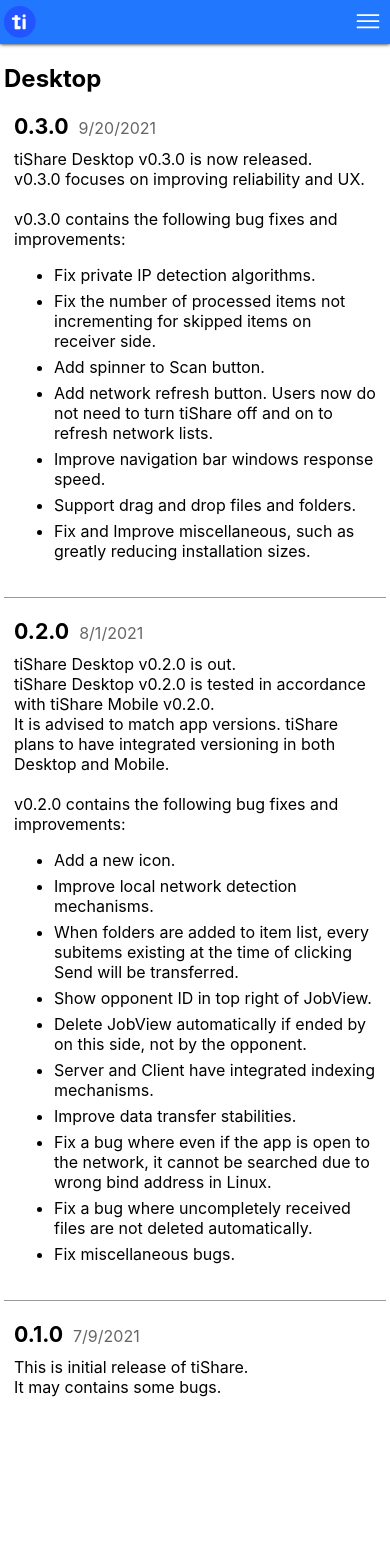
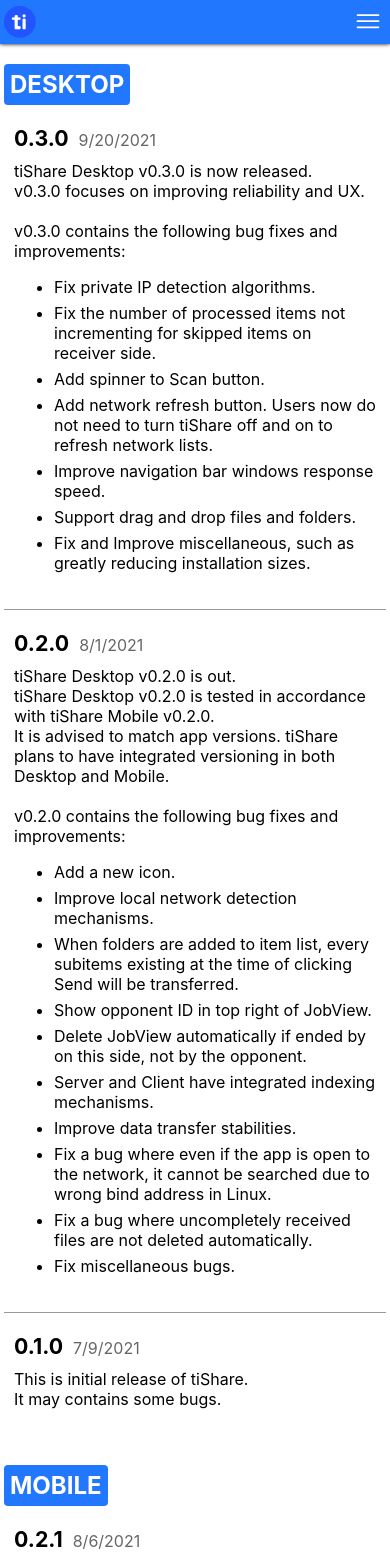
Before and after one commit to dlguswo333/tishare-docs, a React (Create React App) app: page /tishare-docs/releases in a window 390 px wide. Shown: the top 1563 px of the page. Before the commit the page ends 1433 px from the top, so only its background shows below. Built offline with nearby package versions, Linux system fonts and the light colour scheme.

Commit message:
Add Mobile Releases and Improve styles

```diff
--- a/src/Releases.js
+++ b/src/Releases.js
@@ -4,7 +4,8 @@ import { useTranslation } from 'react-i18next'
 import { pathnameState } from './States'
 import { useRecoilState } from 'recoil'
 
-function Faq() {
+function Releases() {
+  const platforms = ['desktop', 'mobile']
   const [t, i18n] = useTranslation()
   /** @type {Object.<string, {title:string, body:string}} */
   const items = i18n.getResource('en', 'translation', 'releases')
@@ -14,24 +15,25 @@ function Faq() {
     setPathname('/tishare-docs/releases')
   }, [setPathname])
 
-  function getReleases() {
-    const platforms = ['desktop', 'mobile']
-    const versions = ['0.3.0', '0.2.0', '0.1.0']
-    return versions.map((val) => getRelease(platforms[0], val))
-    // return platforms.map((platform) => versions.map((version) => getRelease(platform, version))).flat()
+  function getReleases(platform) {
+    let ret = []
+    const versions = Object.keys(items[platform])
+    ret.push(<h2 key={platform}>{platform.toUpperCase()}</h2>)
+    ret.push(...versions.map((version) => getRelease(platform, version)))
+    return ret
   }
 
   /**
+   * @param {string} platform
    * @param {string} ver
    */
   function getRelease(platform, ver) {
-    const bullets = items[platform][ver]['bullets'].map((val) => <li>{val}</li>)
-    console.log(items[platform][ver]['time'], new Date(items[platform][ver]['time']))
+    const bullets = items[platform][ver]['bullets'].map((val, ind) => <li key={ind}>{val}</li>)
     return (
-      <section className={classes.Release}>
+      <section className={classes.Release} key={platform + ver}>
         <div className={classes.Title}>
           <span className={classes.Version}>{ver}</span>
-          <span className={classes.Date}>{new Date(items[platform][ver]['time']).toLocaleDateString()}</span>
+          <span className={classes.Date}>{new Date(items[platform][ver]['time']).toLocaleDateString(i18n.languages[0])}</span>
         </div>
         {t(`releases.${platform}.${ver}.head`)}
         <ul>
@@ -42,13 +44,12 @@ function Faq() {
   }
 
   return (
-    <>
-      <div className={classes.Releases}>
-        <h2>Desktop</h2>
-        {getReleases()}
-      </div >
-    </>
+    <div className={classes.Releases}>
+      {platforms.map((platform) => (
+        <div key={platform}>{getReleases(platform)}</div>)
+      )}
+    </div>
   )
 }
 
-export default Faq
+export default Releases
--- a/src/Releases.module.scss
+++ b/src/Releases.module.scss
@@ -5,7 +5,13 @@
   flex-direction: column;
   margin: 0 4px;
   h2 {
+    display: inline-block;
+    width: fit-content;
     margin-bottom: 0;
+    padding: 6px;
+    background-color: $primary1;
+    color: $onPrimary;
+    border-radius: 4px;
   }
   .Release {
     width: 100%;
@@ -24,7 +30,7 @@
         color: $grey_6;
       }
     }
-    &:not(:last-child) {
+    &:not(:last-of-type) {
       border-bottom: 1px solid $grey_9;
     }
     li {
--- a/src/lang/en.json
+++ b/src/lang/en.json
@@ -52,6 +52,24 @@
         "foot": "",
         "time": "2021-07-09"
       }
+    },
+    "mobile": {
+      "0.2.1": {
+        "head": "tiShare version 0.2.1 has arrived.\nv0.2.1 contains the following bug fixes and improvements.",
+        "bullets": [
+          "Fix crash after if the number of tasks exceeds limit.",
+          "Improve the condition of foreground service notification.",
+          "Fix item checks bugs."
+        ],
+        "foot": "",
+        "time": "2021-08-06"
+      },
+      "0.2.0": {
+        "head": "This is the initial release of tiShare mobile.",
+        "bullets": [],
+        "foot": "",
+        "time": "2021-07-29"
+      }
     }
   },
   "faq": {
--- a/src/lang/ko.json
+++ b/src/lang/ko.json
@@ -12,6 +12,65 @@
     "grid3Body": "tiShare와 함께라면, 파일 뿐 아니라 폴더도 공유할 수 있습니다.",
     "grid4Title": "동시에 여러 전송 작업 지원",
     "grid4Body": "동시에 여러 기기와 파일을 주고 받으세요."
+  },
+  "releases": {
+    "desktop": {
+      "0.3.0": {
+        "head": "tiShare Desktop v0.3.0 is now released.\nv0.3.0 focuses on improving reliability and UX.\n\nv0.3.0 contains the following bug fixes and improvements:",
+        "bullets": [
+          "Fix private IP detection algorithms.",
+          "Fix the number of processed items not incrementing for skipped items on receiver side.",
+          "Add spinner to Scan button.",
+          "Add network refresh button. Users now do not need to turn tiShare off and on to refresh network lists.",
+          "Improve navigation bar windows response speed.",
+          "Support drag and drop files and folders.",
+          "Fix and Improve miscellaneous, such as greatly reducing installation sizes."
+        ],
+        "foot": "",
+        "time": "2021-09-20"
+      },
+      "0.2.0": {
+        "head": "tiShare Desktop v0.2.0 is out.\ntiShare Desktop v0.2.0 is tested in accordance with tiShare Mobile v0.2.0.\nIt is advised to match app versions. tiShare plans to have integrated versioning in both Desktop and Mobile.\n\nv0.2.0 contains the following bug fixes and improvements:",
+        "bullets": [
+          "Add a new icon.",
+          "Improve local network detection mechanisms.",
+          "When folders are added to item list, every subitems existing at the time of clicking Send will be transferred.",
+          "Show opponent ID in top right of JobView.",
+          "Delete JobView automatically if ended by on this side, not by the opponent.",
+          "Server and Client have integrated indexing mechanisms.",
+          "Improve data transfer stabilities.",
+          "Fix a bug where even if the app is open to the network, it cannot be searched due to wrong bind address in Linux.",
+          "Fix a bug where uncompletely received files are not deleted automatically.",
+          "Fix miscellaneous bugs."
+        ],
+        "foot": "",
+        "time": "2021-08-01"
+      },
+      "0.1.0": {
+        "head": "This is initial release of tiShare.\nIt may contains some bugs.",
+        "bullets": [],
+        "foot": "",
+        "time": "2021-07-09"
+      }
+    },
+    "mobile": {
+      "0.2.1": {
+        "head": "tiShare version 0.2.1 has arrived.\nv0.2.1 contains the following bug fixes and improvements.",
+        "bullets": [
+          "Fix crash after if the number of tasks exceeds limit.",
+          "Improve the condition of foreground service notification.",
+          "Fix item checks bugs."
+        ],
+        "foot": "",
+        "time": "2021-08-06"
+      },
+      "0.2.0": {
+        "head": "This is the initial release of tiShare mobile.",
+        "bullets": [],
+        "foot": "",
+        "time": "2021-07-29"
+      }
+    }
   },
   "faq": {
     "items": {
```
